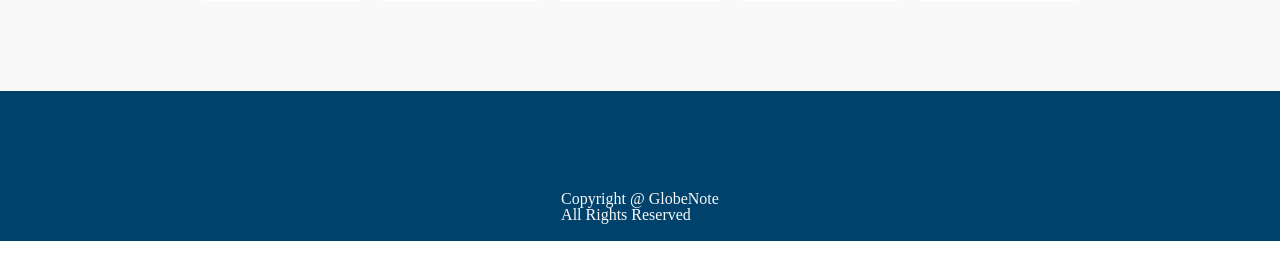
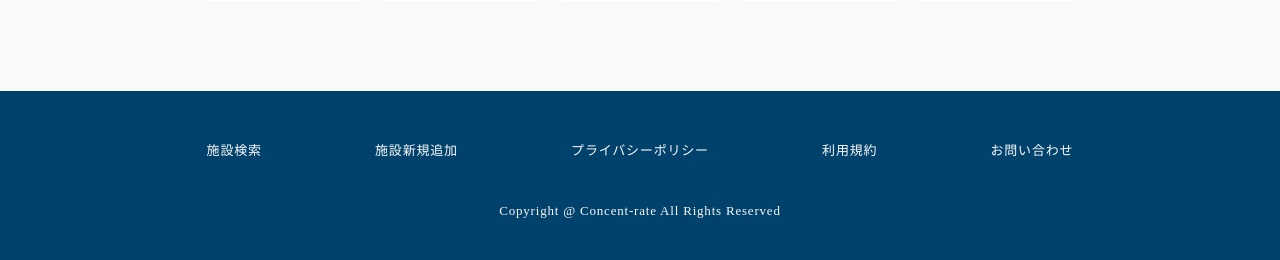
Before and after one commit to TsutomuOikawa/Review-site_personal-PJ, a PHP site: page /Concent-rate/index.php in a window 1280 px wide. Shown: the part 3476-3736 px from the top of the page. Run offline with PHP 8.4, Linux system fonts and the light colour scheme; data that the repository does not hold is empty; some libraries are stand-ins or nearby versions.

Commit message:
add:フッターメニュー、レスポンシブ対応
フッターにメニューがなかったため、追加。レスポンシブ対応も追加

```diff
--- a/css/style.css
+++ b/css/style.css
@@ -9,9 +9,10 @@
 タブレット: @media screen and (max-width: 1024px)
 */
 
-
 body {
   color: #333;
+  letter-spacing: 0.05em;
+  line-height: 1.5;
 }
 input {
   border: none;
@@ -49,18 +50,12 @@ ul {
   position: relative;
   width: 1000px;
 }
-@media screen and (max-width: 430px) {
-  .header_wrapper {
-    width: 100%;
-  }
-}
 .header_title {
   font-size: 25px;
 }
 .header_logo {
   height: 50px;
 }
-
 .header_humburger{
   box-sizing: border-box;
   cursor: pointer;
@@ -71,17 +66,12 @@ ul {
   width: 50px;
   z-index: 3000;
 }
-@media screen and (max-width: 430px) {
-  .header_humburger {
-    display: inline-block;
-  }
-}
 .header_humburger span {
   background: #333;
   height: 4px;
   position: absolute;
+    left: 0;
   transition: all 1s;
-  left: 0;
   width: 100%;
 }
 .header_humburger span:nth-of-type(1) {
@@ -94,8 +84,8 @@ ul {
   top: 20px;
 }
 .header_humburger.active span:nth-of-type(2) {
+  opacity: 0;
   transform: translateX(100%);
-  opacity: 0;
 }
 .header_humburger span:nth-of-type(3) {
   bottom: 0;
@@ -103,13 +93,18 @@ ul {
 .header_humburger.active span:nth-of-type(3) {
   transform: translateY(-20px) rotate(-45deg);
 }
-
-
 .header_nav {
   text-align: center;
   transition: all 1.5s;
 }
+
 @media screen and (max-width: 430px) {
+  .header_wrapper {
+    width: 100%;
+  }
+  .header_humburger {
+    display: inline-block;
+  }
   .header_nav {
     background: rgba(255, 255, 255, .8);
     padding-top: 60px;
@@ -128,23 +123,12 @@ ul {
 /* ヘッダーメニュー */
 .menu {
   display: flex;
-  padding: 10px 20px;
-}
-@media screen and (max-width: 430px) {
-  .menu {
-    flex-direction: column;
-  }
 }
 .menu_item {
-  margin-right: 10px;
+  margin-right: 15px;
 }
 .menu_item:last-child {
   margin-right: 0;
-}
-@media screen and (max-width: 430px) {
-  .menu_item {
-    margin-right: 0;
-  }
 }
 .menu_link {
   display: block;
@@ -153,27 +137,70 @@ ul {
 .menu_link--strong {
   background: #EB9342;
   color: #ffffff;
-  padding: 15px 10px;
+  padding: 15px 15px;
   transition: .3s;
 }
 .menu_link--strong:hover {
   filter: brightness(1.3);
 }
 
+@media screen and (max-width: 430px) {
+  .menu {
+    flex-direction: column;
+    padding: 15px 20px;
+  }
+  .menu_item {
+    margin-right: 0;
+  }
+}
+
+
 /*/////////////////////////
   フッター
 /////////////////////////*/
-#footer{
-  height: 150px;
-  display: flex;
-  justify-content: center;
+.footer {
   background: #00426C;
   color: #F9F9F9;
+  font-size: 13px;
 }
-.footer_copyright{
-  margin-top: 100px;
+.footer-wrapper {
+  box-sizing: border-box;
+  margin: 0 auto;
+  padding: 40px 10px;
+  width: 1000px;
+}
+.footer_nav {
+  display: flex;
+    align-items: center;
+    justify-content: space-around;
+  padding-bottom: 30px;
+}
+.footer_navItem {
+  padding: 10px 0;
+}
+.footer_copyright {
+  display: block;
+  text-align: center;
+}
+.footer_copyright br {
+  display: none;
+}
+
+@media screen and (max-width: 430px) {
+  .footer-wrapper {
+    width: 100%;
+  }
+  .footer_nav {
+    flex-direction: column;
+  }
+  .footer_navItem {
     display: block;
   }
+  .footer_copyright br {
+    display: inline-block;
+  }
+}
+
 /*/////////////////////////
   JSメッセージウィンドウ
 /////////////////////////*/
--- a/footer.php
+++ b/footer.php
@@ -1,7 +1,16 @@
 <footer id="footer" class="footer">
-  <small class="footer_copyright"> Copyright @ GlobeNote <br>All Rights Reserved</small>
+  <div class="footer-wrapper">
+    <ul class="footer_nav">
+      <li class="footer_navItem"><a href="searchList.php" class="--hoverLine">施設検索</a></li>
+      <li class="footer_navItem"><a href="institutionRegi.php" class="--hoverLine">施設新規追加</a></li>
+      <li class="footer_navItem"><a href="#" class="--hoverLine">プライバシーポリシー</a></li>
+      <li class="footer_navItem"><a href="#" class="--hoverLine">利用規約</a></li>
+      <li class="footer_navItem"><a href="#" class="--hoverLine">お問い合わせ</a></li>
+    </ul>
+    <small class="footer_copyright"> Copyright @ <a href="index.php" class="--hoverLine">Concent-rate</a> <br>All Rights Reserved</small>
+  </div>
 </footer>
-<script src="js/jquery-3.6.0.min.js" charset="utf-8"></script>
+ <script src="https://ajax.googleapis.com/ajax/libs/jquery/3.6.1/jquery.min.js"></script>
 <script src="js/app.js" charset="utf-8"></script>
 </body>
 </html>
```
Lines whose indentation alone changed are shown as unchanged.
